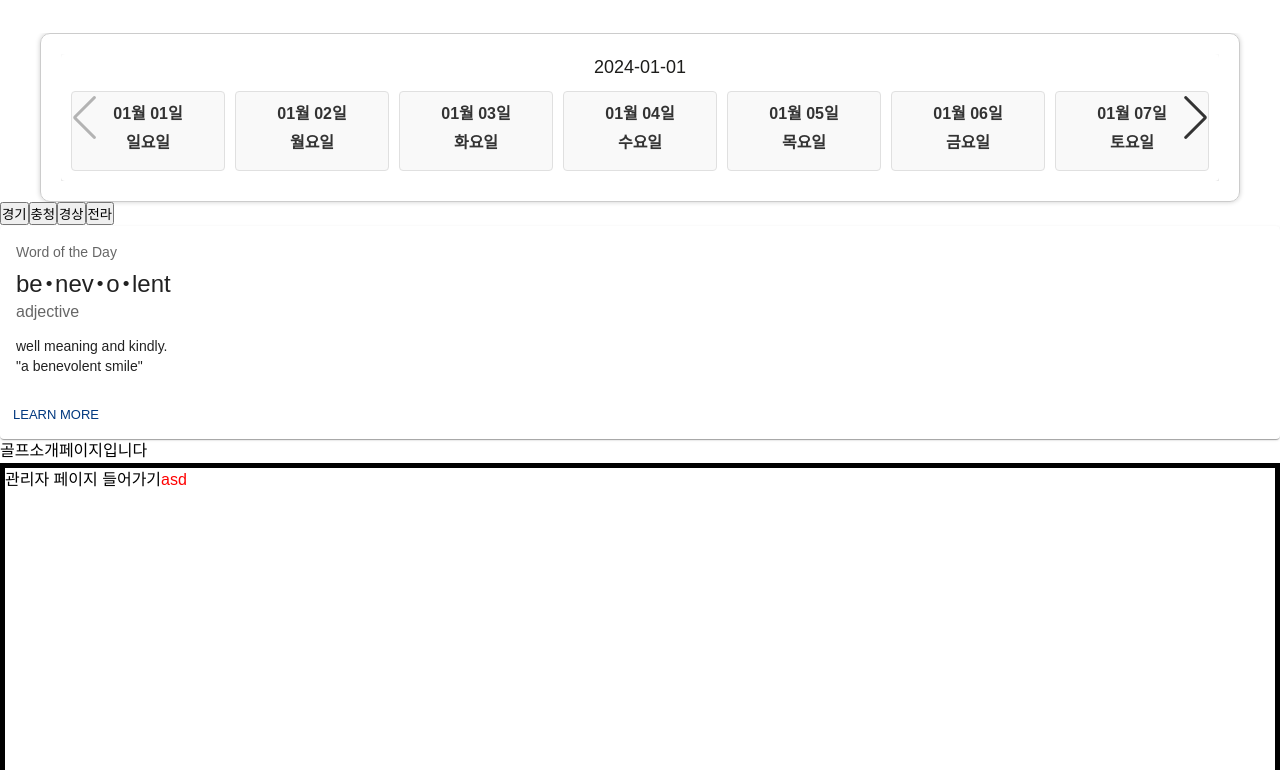
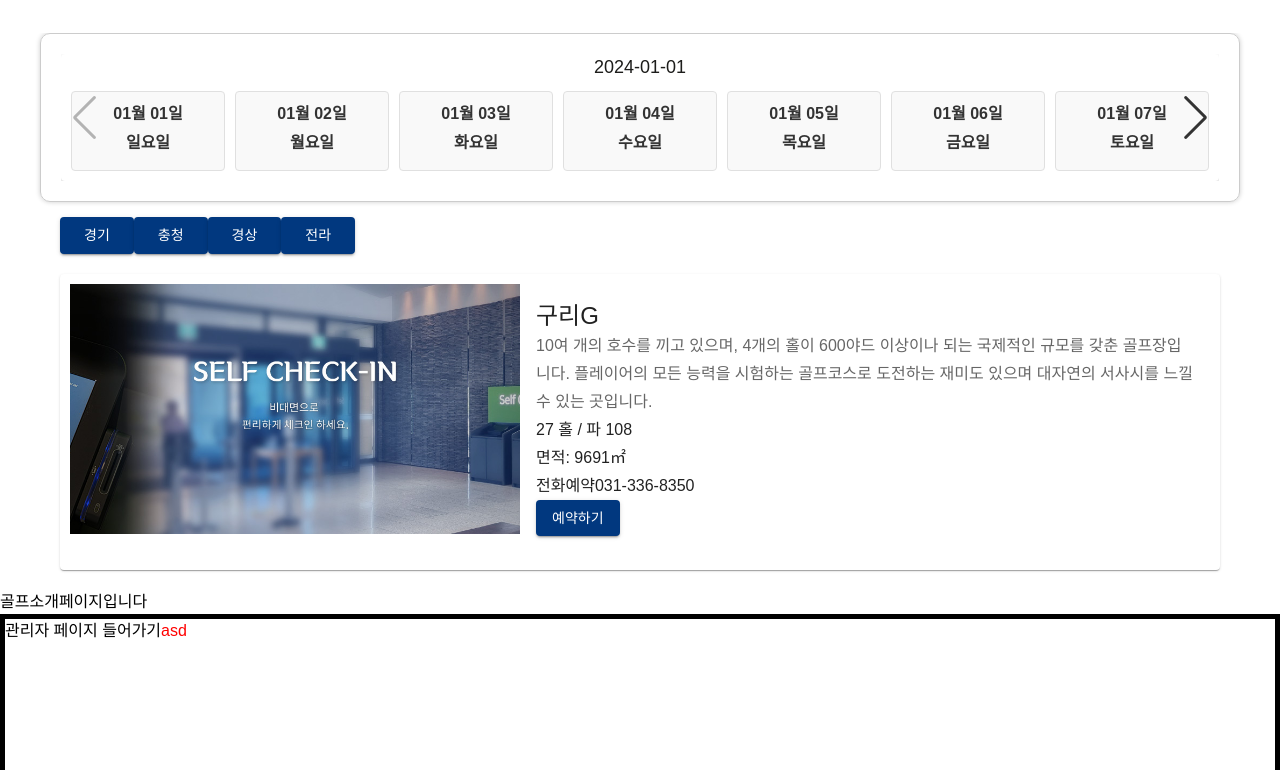
Before and after one commit to team1060/collaboration, a React (Create React App) app in the folder frontend/: page / in a window 1280 px wide. Shown: the part 547-1317 px from the top of the page. Built offline with nearby package versions, Linux system fonts and the light colour scheme.

Commit message:
Feat:카드 페이지 완료

```diff
--- a/frontend/src/Routes/Home/Home.jsx
+++ b/frontend/src/Routes/Home/Home.jsx
@@ -2,7 +2,7 @@ import CalendarSwiper from './MainComponents/CalendarSwiper';
 import ImgSwiper from './MainComponents/ImgSwiper';
 import GolfCourseSection from './MainComponents/GolfCourseSection';
 
-import MainCard from './MainComponents/MainCard';
+
 import './style/Home.scss'
 // import { Button } from '@mui/material';s
 // 사이트 메인페이지
@@ -20,7 +20,7 @@ function HomeList() {
       {/* 일정 관리표 */}
       <GolfCourseSection/>
       {/* 골프소개  */}
-      <MainCard/>
+      {/* <MainCard/> */}
 
     </div>
     {/* <Button color='primary'></Button> */}
--- a/frontend/src/Routes/Home/MainComponents/GolfCourseSection.jsx
+++ b/frontend/src/Routes/Home/MainComponents/GolfCourseSection.jsx
@@ -1,67 +1,75 @@
 import React, { useState } from 'react';
-import '../style/GolfCourseSection.scss';
-import coursesData from '../data/golf.json';
+import Card from '@mui/material/Card';
+import CardContent from '@mui/material/CardContent';
+import CardMedia from '@mui/material/CardMedia';
+import Typography from '@mui/material/Typography';
+import Button from '@mui/material/Button';
+import coursesData from '../data/golf.json'; // golf.json 경로 확인 필요
 
-const GolfCourseCard = ({ course, onClick }) => {
+const GolfCourseCard = ({ course }) => {
   return (
-    <div className="golf-course-card" onClick={() => onClick(course)}>
-      <div className="golf-course-image-placeholder"></div>
-      <div className="golf-course-info">
-        <h2 className="golf-course-name">{course.name}</h2>
-        <p className="golf-course-description">{course.description}</p>
-        <p className="golf-course-holes-pars">{course.holes} 홀 / 파 {course.pars}</p>
-        <p className="golf-course-land-area">면적: {course.landArea}㎡</p>
-        <p className="golf-course-contact">{course.contact}</p>
-        <button className="golf-course-reservation-button">예약하기</button>
+
+    <div style={{width:"100%", margin:"0 auto"}}>
+      <Card sx={{ display: 'flex', margin: '20px', padding: '10px' }}>
+        {/* 이미지 자리 (임시로 색상만 표시) */}
+        <CardMedia
+            component="img"
+            sx={{ width: 450, height: 250 }}
+            image="./img/pc04.jpg" // Update the image path to the correct one
+            alt="Golf Course"
+          />
+
+        <CardContent sx={{ flex: '1' }}>
+          <Typography component="h5" variant="h5">
+            {course.name}
+          </Typography>
+          <Typography variant="subtitle1" color="text.secondary">
+            {course.description}
+          </Typography>
+          <Typography variant="subtitle1">
+            {course.holes} 홀 / 파 {course.pars}
+          </Typography>
+          <Typography variant="subtitle1">
+            면적: {course.landArea}㎡
+          </Typography>
+          <Typography variant="subtitle1">
+            {course.contact}
+          </Typography>
+          {/* 예약 버튼은 그대로 유지 */}
+          <Button variant="contained" color="primary">
+            예약하기
+          </Button>
+        </CardContent>
+      </Card>
+    </div>
+
+  );
+};
+
+const GolfCourseSection = () => {
+  const [selectedCourse, setSelectedCourse] = useState(coursesData[0]); // 초기값 설정
+
+  const handleRegionClick = (region) => {
+    const filteredCourses = coursesData.filter(course => course.region === region);
+    const randomCourse = filteredCourses[Math.floor(Math.random() * filteredCourses.length)];
+    setSelectedCourse(randomCourse);
+  };
+
+  return (
+    <div style={{width:"1200px", margin:"0 auto" , marginTop:"15px"}}>
+      {/* 지역 버튼 */}
+      <div style={{paddingLeft:"20px"}}>
+        <Button sx={{ pl: 3, pr:3, alignItems: 'center'}} variant="contained" color="primary" onClick={() => handleRegionClick('경기')}>경기</Button>
+        <Button sx={{ pl: 3, pr:3, alignItems: 'center'}} variant="contained" color="primary" onClick={() => handleRegionClick('충청')}>충청</Button>
+        <Button sx={{ pl: 3, pr:3, alignItems: 'center'}}variant="contained" color="primary" onClick={() => handleRegionClick('경상')}>경상</Button>
+        <Button sx={{ pl: 3, pr:3, alignItems: 'center'}}variant="contained" color="primary" onClick={() => handleRegionClick('전라')}>전라</Button>
+      </div>
+      {/* 골프 코스 카드 */}
+      <div>
+        {selectedCourse && <GolfCourseCard course={selectedCourse} />}
       </div>
     </div>
   );
 };
 
-const GolfCourseSection = () => {
-  const [selectedCourse, setSelectedCourse] = useState(null);
-  // const [selectedRegion, setSelectedRegion] = useState('');
-
-
-  // 지역 버튼 클릭 핸들러
-  const handleRegionClick = (region) => {
-    // setSelectedRegion(region);
-
-    // 선택된 지역의 골프 코스들을 필터링합니다.
-    const filteredCourses = coursesData.filter(course => course.region === region);
-
-    // 필터링된 골프 코스들 중에서 랜덤으로 하나를 선택합니다.
-    const randomCourse = filteredCourses[Math.floor(Math.random() * filteredCourses.length)];
-
-    // 선택된 골프 코스를 상태에 설정합니다.
-    setSelectedCourse(randomCourse);
-  };
-
-  // 지역 버튼 컴포넌트
-  const RegionButton = ({ region }) => {
-    return <button onClick={() => handleRegionClick(region)}>{region}</button>;
-  };
-
-
-  // const handleCardClick = (course) => {
-  //   setSelectedCourse(course);
-  //   console.log(handleCardClick);
-  // }; // 오류 주석처리
-
-  return (
-    <div>
-    <div className="region-buttons">
-
-      <RegionButton region="경기" />
-      <RegionButton region="충청" />
-      <RegionButton region="경상" />
-      <RegionButton region="전라" />
-
-    </div>
-    <section className="golf-course-section">
-      {selectedCourse && <GolfCourseCard course={selectedCourse} />}
-    </section>
-  </div>
-);
-};
 export default GolfCourseSection;
--- a/frontend/src/Routes/Home/MainComponents/MainCard.jsx
+++ b/frontend/src/Routes/Home/MainComponents/MainCard.jsx
@@ -1,42 +1,54 @@
 import * as React from 'react';
+import { useTheme } from '@mui/material/styles';
 import Box from '@mui/material/Box';
 import Card from '@mui/material/Card';
-import CardActions from '@mui/material/CardActions';
 import CardContent from '@mui/material/CardContent';
-import Button from '@mui/material/Button';
+import CardMedia from '@mui/material/CardMedia';
+import IconButton from '@mui/material/IconButton';
 import Typography from '@mui/material/Typography';
+import SkipPreviousIcon from '@mui/icons-material/SkipPrevious';
+import PlayArrowIcon from '@mui/icons-material/PlayArrow';
+import SkipNextIcon from '@mui/icons-material/SkipNext';
 
-const bull = (
-  <Box
-    component="span"
-    sx={{ display: 'inline-block', mx: '2px', transform: 'scale(0.8)' }}
-  >
-    •
-  </Box>
-);
-// asd
-export default function BasicCard() {
+export default function MediaControlCard() {
+  const theme = useTheme();
+
   return (
-    <Card sx={{ minWidth: 275 }}>
-      <CardContent>
-        <Typography sx={{ fontSize: 14 }} color="text.secondary" gutterBottom>
-          Word of the Day
-        </Typography>
-        <Typography variant="h5" component="div">
-          be{bull}nev{bull}o{bull}lent
-        </Typography>
-        <Typography sx={{ mb: 1.5 }} color="text.secondary">
-          adjective
-        </Typography>
-        <Typography variant="body2">
-          well meaning and kindly.
-          <br />
-          {'"a benevolent smile"'}
-        </Typography>
-      </CardContent>
-      <CardActions>
-        <Button size="small">Learn More</Button>
-      </CardActions>
-    </Card>
+    <div style={{ width: "1200px", margin: "0 auto" }}>
+      <Card sx={{ display: 'flex', flexDirection: 'row', height: '250px' }}>
+        {/* Image on the left */}
+        <CardMedia
+          component="img"
+          sx={{ width: 450, height: 250 }}
+          image="./img/pc04.jpg" // Update the image path to the correct one
+          alt="Golf Course"
+        />
+
+        {/* Content on the right */}
+        <Box sx={{ display: 'flex', flexDirection: 'column', flexGrow: 1 }}>
+          <CardContent sx={{ flex: '1 0 auto' }}>
+            <Typography component="div" variant="h5">
+              한림용인CC // Update the title text
+            </Typography>
+            <Typography variant="subtitle1" color="text.secondary" component="div">
+              10대 개인 운송 수단 골프 코스, 4개의 홀이 600야드 이상이나 되는 국제적인 규모의 코스... // Update the subtitle
+            </Typography>
+          </CardContent>
+          {/* Controls at the bottom */}
+          <Box sx={{ display: 'flex', alignItems: 'center', pl: 1, pb: 1 }}>
+            {/* Update or remove these buttons as necessary */}
+            <IconButton aria-label="previous">
+              {theme.direction === 'rtl' ? <SkipNextIcon /> : <SkipPreviousIcon />}
+            </IconButton>
+            <IconButton aria-label="play/pause">
+              <PlayArrowIcon sx={{ height: 38, width: 38 }} />
+            </IconButton>
+            <IconButton aria-label="next">
+              {theme.direction === 'rtl' ? <SkipPreviousIcon /> : <SkipNextIcon />}
+            </IconButton>
+          </Box>
+        </Box>
+      </Card>
+    </div>
   );
 }
```
